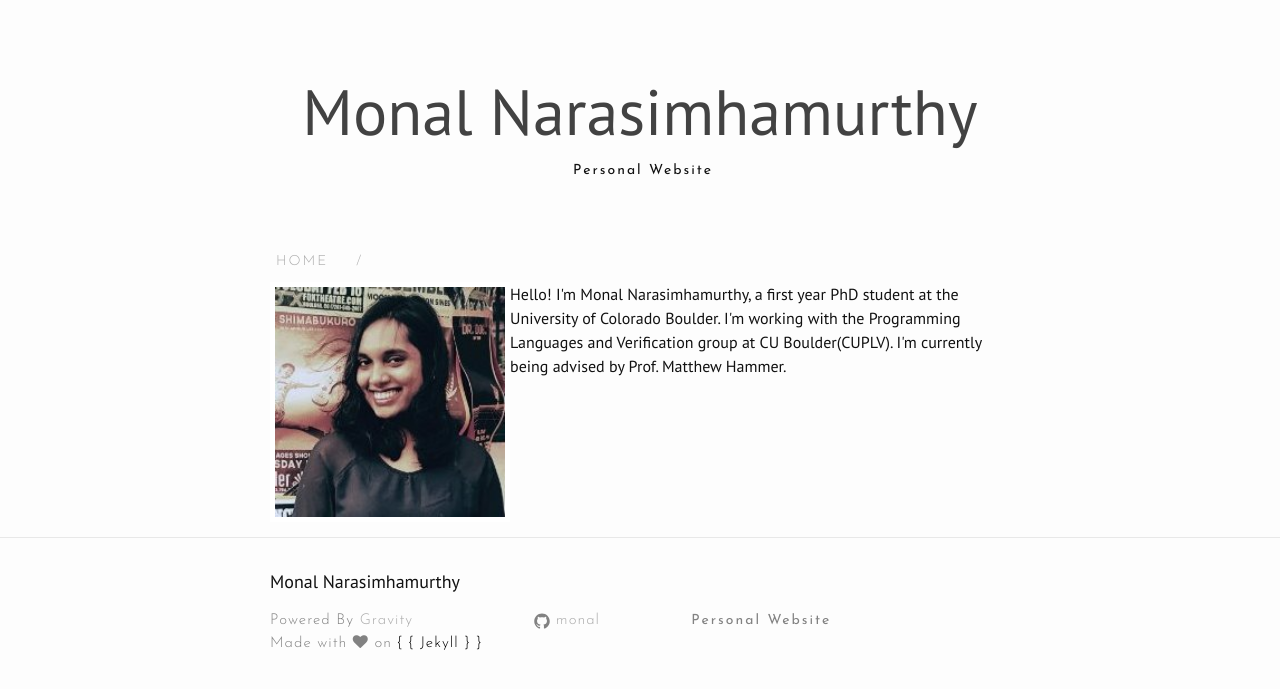
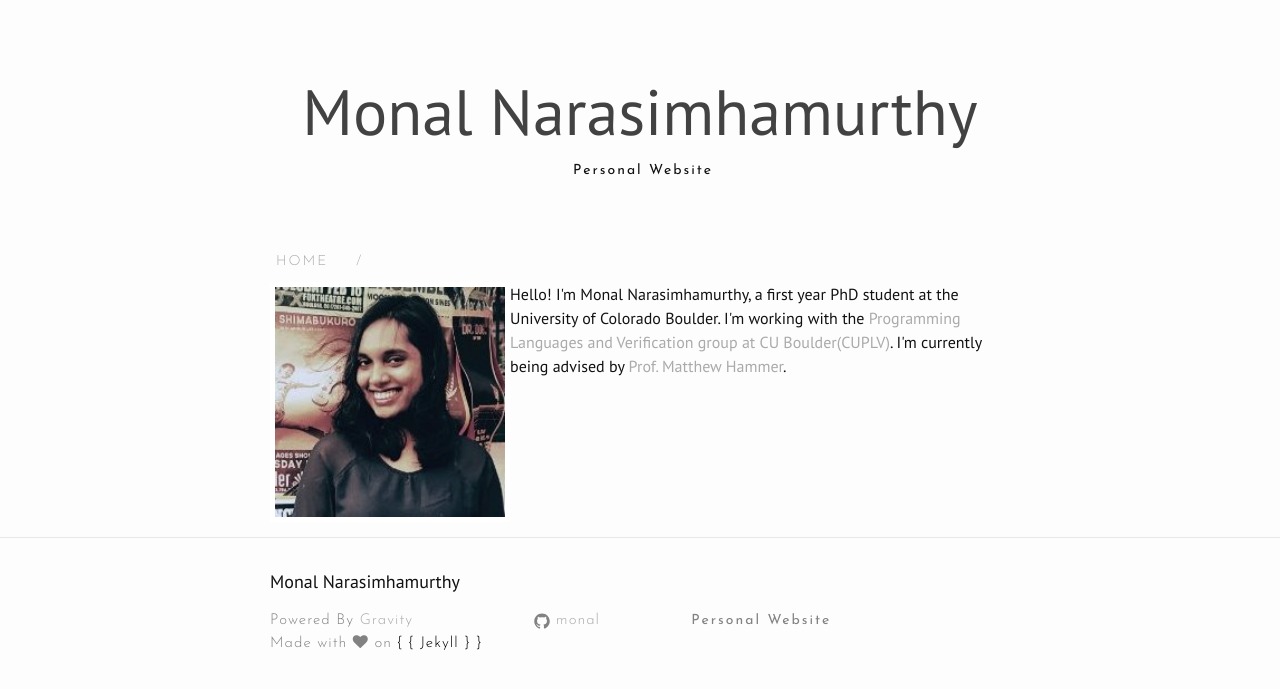
Before and after one commit to monal/monal.github.io, a Jekyll site: the page built from index.html, in a window 1280 px wide. Shown: the top 689 px of the page. Built offline with Jekyll 4.4.1, drawn with Linux system fonts in a browser that asks for light colours; nearby versions of some CDN libraries.

Commit message:
Add text

```diff
--- a/index.html
+++ b/index.html
@@ -4,6 +4,6 @@ layout: default
 
 <div class="home">
 <p style="float: left;"style="margin-top: 5px"><img src="monal.jpg" alt="" height="230" width="230" style='border:5px solid #FFF'></p>
-<p style="margin-top: 10px; margin-left: 30px">Hello! I'm Monal Narasimhamurthy, a first year PhD student at the University of Colorado Boulder. I'm working with the Programming Languages and Verification group at CU Boulder(CUPLV). I'm currently being advised by Prof. Matthew Hammer.
+<p style="margin-top: 10px; margin-left: 30px">Hello! I'm Monal Narasimhamurthy, a first year PhD student at the University of Colorado Boulder. I'm working with the <a href="plv.colorado.edu">Programming Languages and Verification group at CU Boulder(CUPLV)</a>. I'm currently being advised by <a href="www.matthewhammer.org">Prof. Matthew Hammer</a>.
 </p>
 </div>
```
